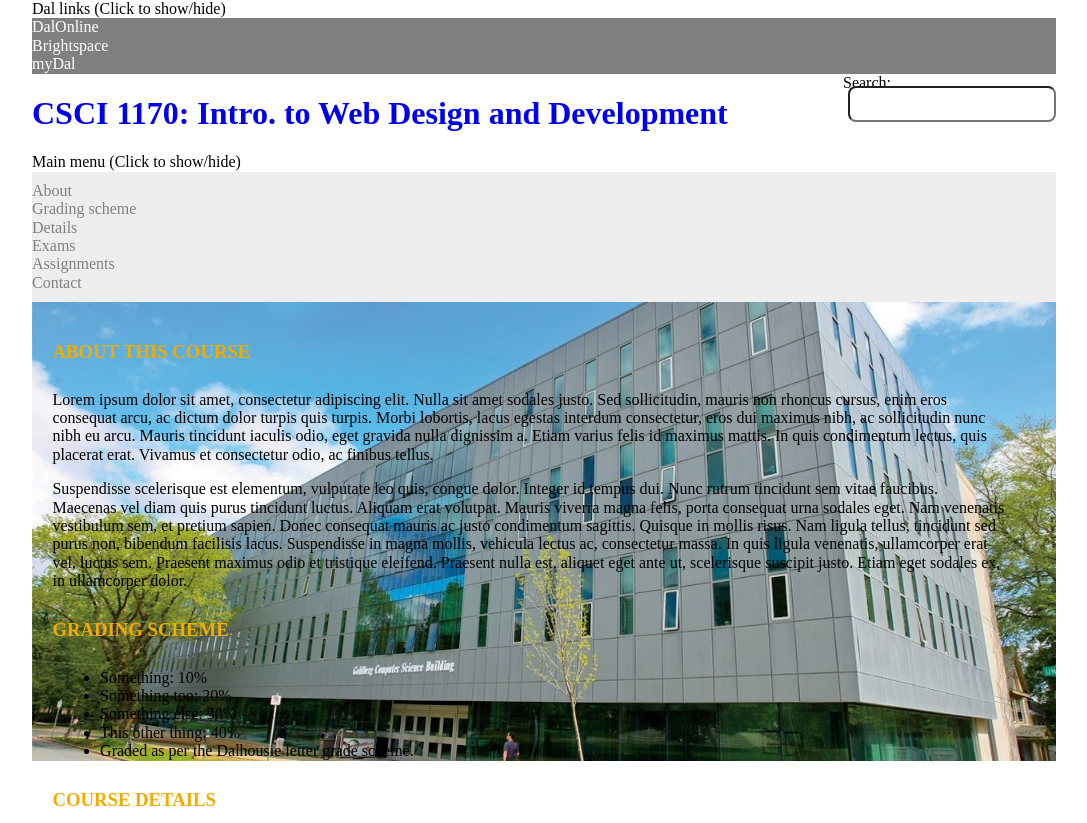
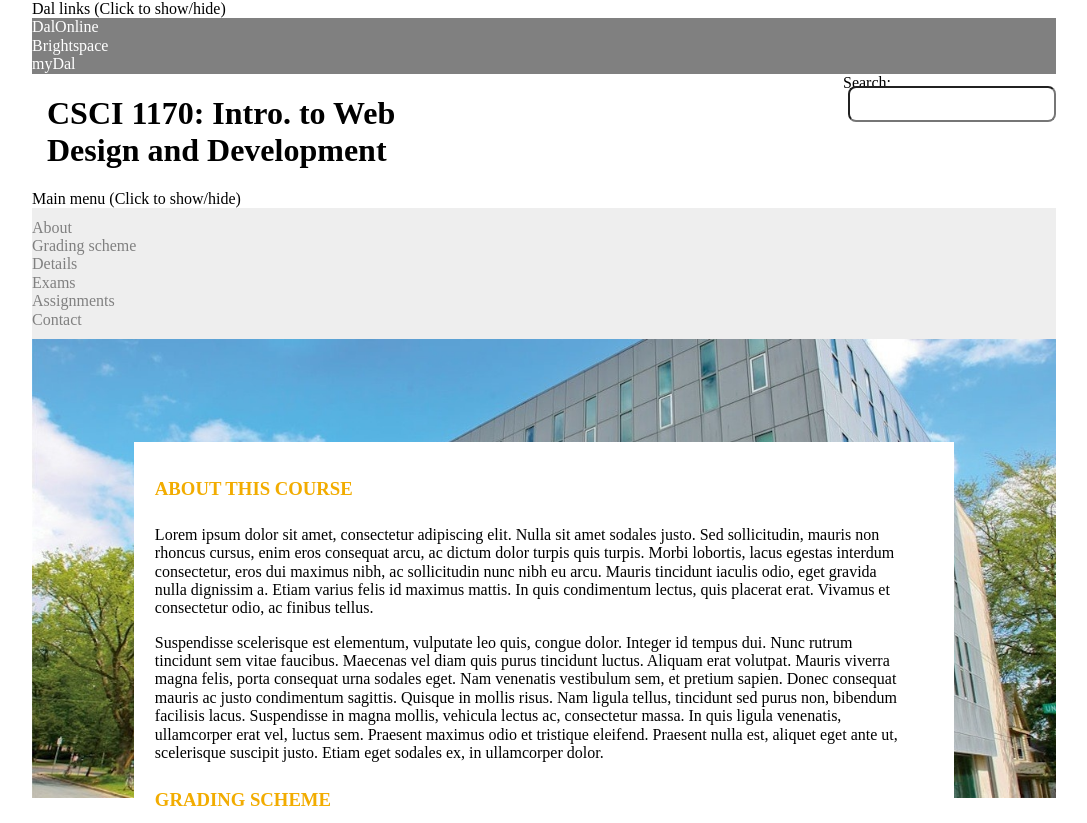
Before and after one commit to TomCaoJiaHong/Dalhousie_Website, a plain HTML site: page www/index.html in a window 1280 px wide. Shown: the top 823 px of the page, without its empty margins (96-1183 px from the left). Drawn offline with nearby package versions, Linux system fonts and the light colour scheme.

Commit message:
css code about h1

```diff
--- a/www/css/main.css
+++ b/www/css/main.css
@@ -98,4 +98,28 @@ Date accessed: 13 Nov 2021
 	    background-repeat: no-repeat;
 	background-size: 100%;
     }
+
+    #content{
+        margin: 0% 10%;
+        background-color: white;
+        margin-top: 10%;
+    }
+
+    h1{
+        width: 400px;
+        padding-left: 15px;
+    }
+
+    h1 a:link{
+        text-decoration: none;
+        color: black;
+    }
+
+    h1 a:visited{
+        color: black;
+    }
+
+    h1 a:hover{
+        color: #F2AC00;
+    }
 }
```
